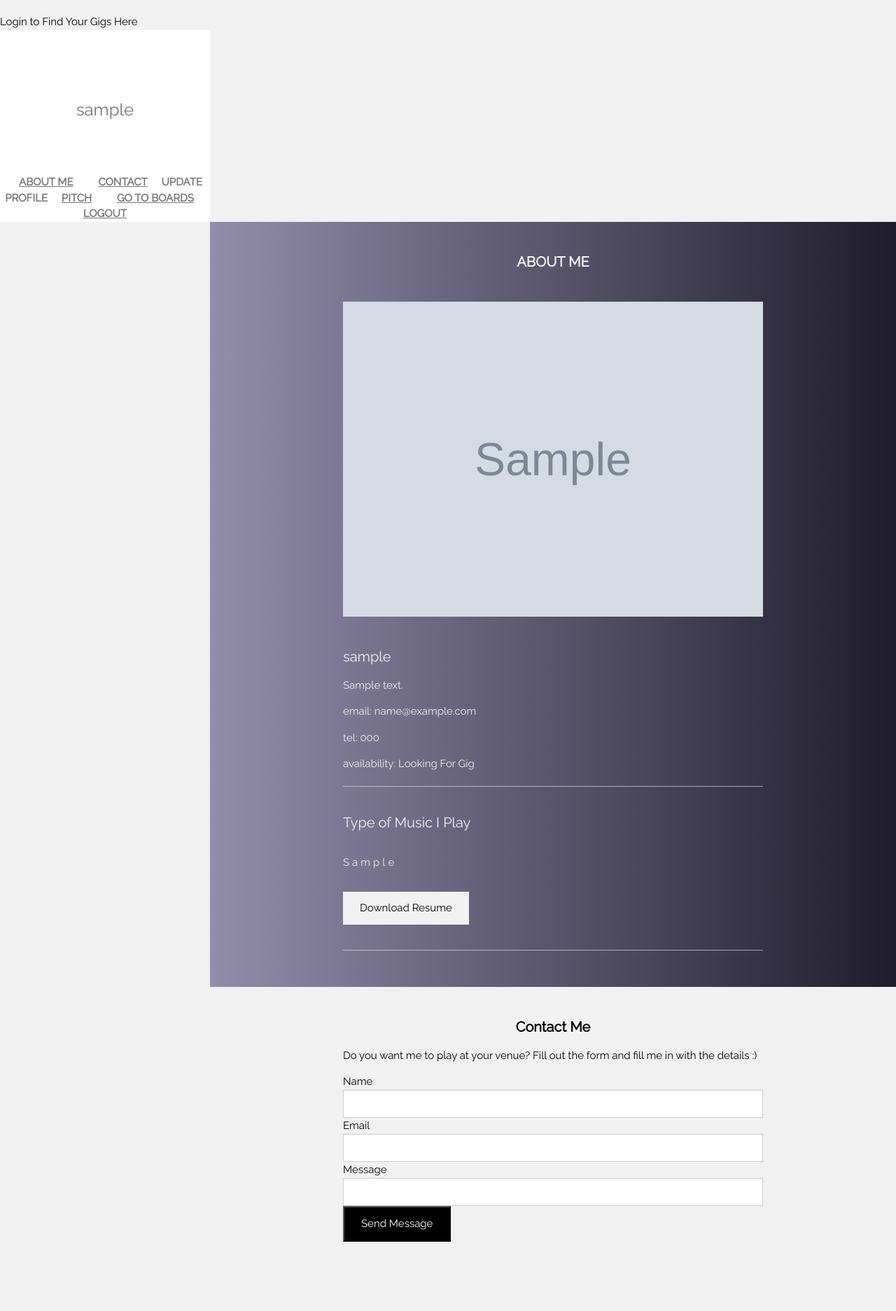
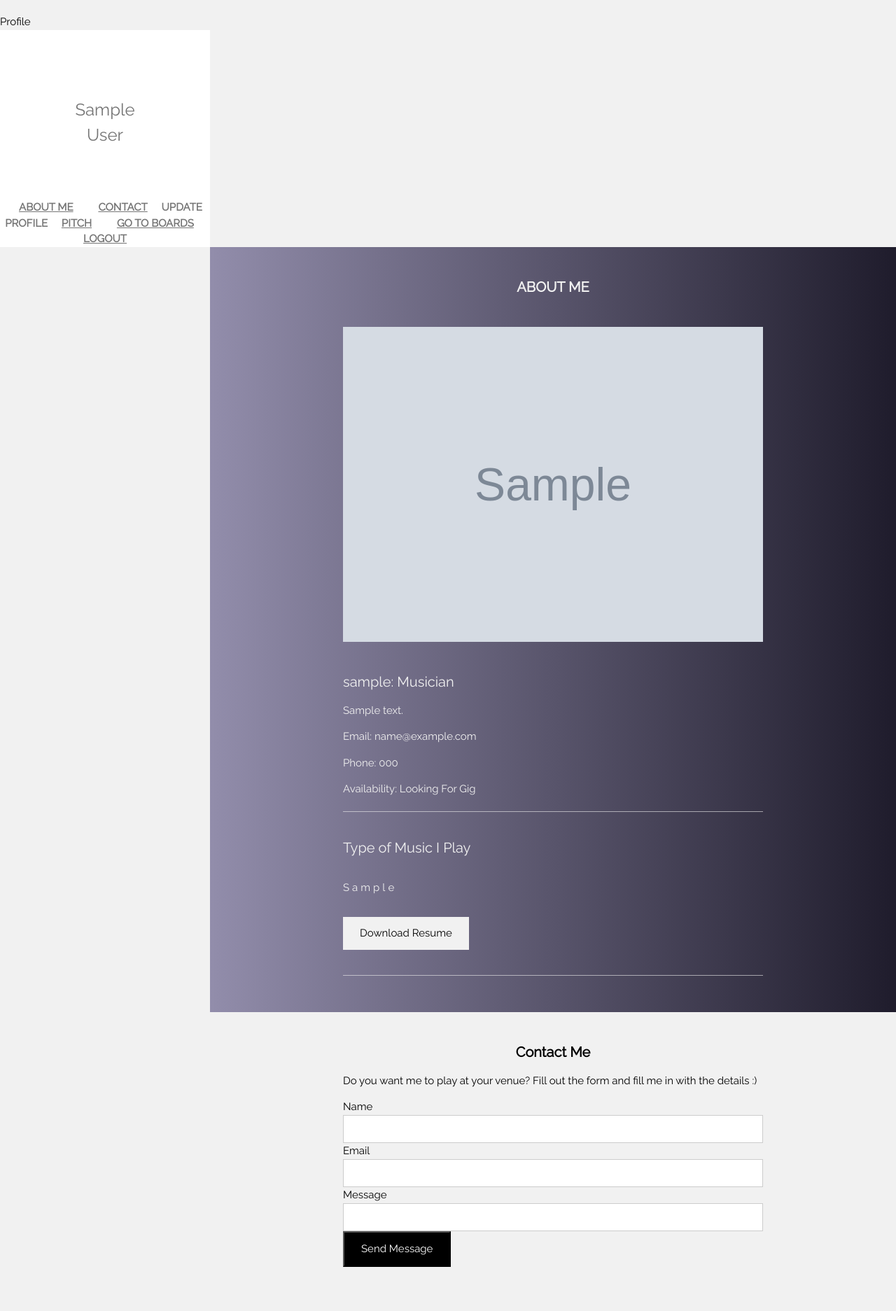
Before and after one commit to dhobday24/web_dev_finder, a Django app: page /home/ in a window 1280 px wide. Shown: the whole page at 70% size. Before the commit the page ends 1774 px from the top, so only its background shows below. Run offline with Django 3.2, Linux system fonts and the light colour scheme; a user stored in the database is signed in; tables that the repository leaves empty hold one stand-in row (values such as "Sample post"); grey boxes marked "Sample" are stand-in pictures.

Commit message:
profile edits, fixed image bug when not there

```diff
--- a/gigfinder/authentication/templates/home.html
+++ b/gigfinder/authentication/templates/home.html
@@ -1,4 +1,4 @@
-{% load staticfiles %} {% block title %}Login to Find Your Gigs Here{% endblock %} {% block head %} {% endblock %} {% block content %}
+{% load staticfiles %} {% block title %}Profile{% endblock %} {% block head %} {% endblock %} {% block content %}
 
 <!DOCTYPE html>
 <html>
@@ -31,9 +31,9 @@
 
     <!-- Sidenav/menu -->
     <nav class="w3-sidenav w3-white w3-animate-left w3-center w3-text-grey w3-collapse w3-top" style="z-index:3;width:300px;font-weight:bold" id="mySidenav"><br>
-        <h3 class="w3-padding-64">{{user.username}}</h3>
+        <h3 class="w3-padding-64">{{user.first_name}}<br> {{user.last_name}}</h3>
         <a href="javascript:void(0)" onclick="w3_close()" class="w3-padding w3-hide-large">CLOSE</a>
-        <a href="#about" onclick="w3_close()" class="w3-padding">ABOUT ME</a>
+        <a href="#about" onclick="w3_close()" class="w3-padding"><strong>ABOUT ME</strong></a>
         <a href="#contact" onclick="w3_close()" class="w3-padding">CONTACT</a>
         <a onclick="window.location.href='/home/profile/{{pk}}/' ">UPDATE PROFILE</a>
         <a href="/" onclick="w3_close()" class="w3-padding">PITCH</a>
@@ -59,14 +59,19 @@
         background: linear-gradient(to left, #1F1C2C , #928DAB); /* W3C, IE 10+/ Edge, Firefox 16+, Chrome 26+, Opera 12+, Safari 7+ */
         ">
             <h4><b>ABOUT ME</b></h4>
+            {% if profile_pic.url != None %}
             <img src="{{profile_pic.url}}"  class="w3-image w3-padding-32" width="600" height="650">
+            {% else %}
+            <img src=""  class="w3-image w3-padding-32" width="600" height="650">
+            {% endif %}
+
             <div class="w3-content w3-justify" style="max-width:600px">
-                <h4>{{user.username}}</h4>
+                <h4>{{user.username}}: {{user.userprofile.type_user}}</h4>
                 <p>{{user.userprofile.bio}}</p>
-                <p>email: {{user.email}}</p>
-                <p>tel: {{user.userprofile.phonenumber}}</p>
+                <p>Email: {{user.email}}</p>
+                <p>Phone: {{user.userprofile.phonenumber}}</p>
                 <p>
-                    availability: {{user.userprofile.available}}
+                    Availability: {{user.userprofile.available}}
                 </p>
                 <hr class="w3-opacity">
                 <h4 class="w3-padding-16">Type of Music I Play</h4>
```
